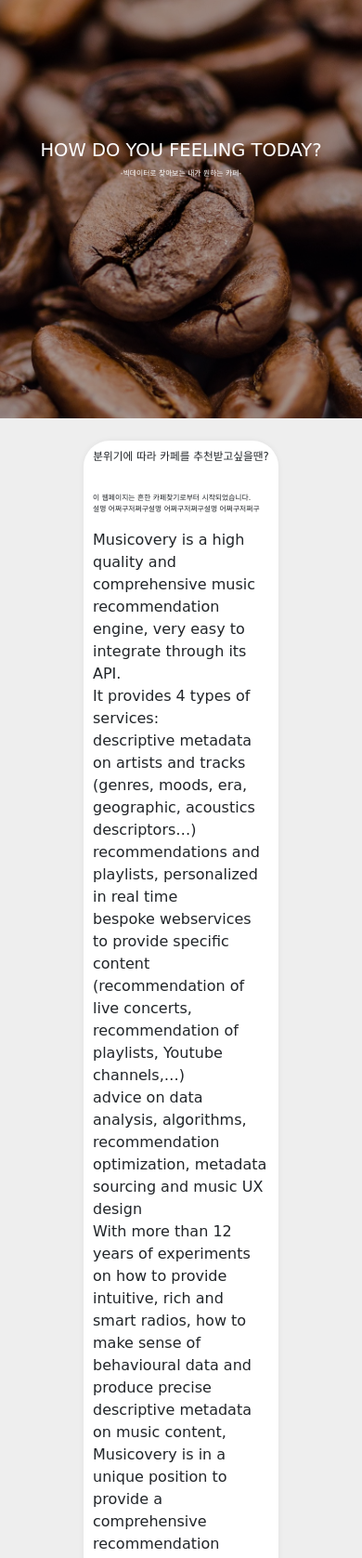
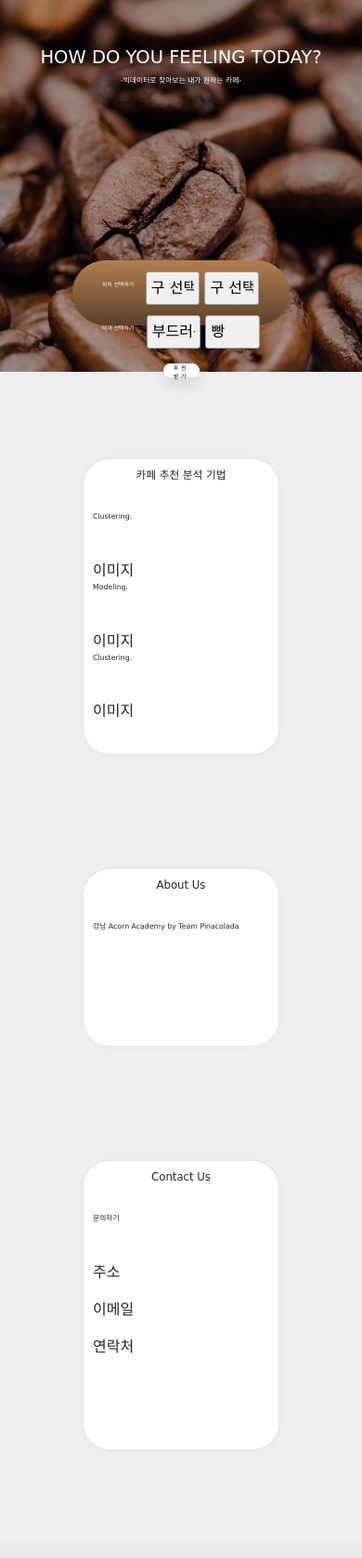
Before and after one commit to silverstone2/TODAYS, a Django app: page / in a window 390 px wide. Shown: the part 59-1735 px from the top of the page at 93% size. After the commit the page ends 1618 px from the top, so only its background shows below. Run offline with Django 4.2, Linux system fonts and the light colour scheme; some libraries are stand-ins or nearby versions; some web fonts are replaced.

Commit message:
2022-12-26 최진혁
메인페이지 폼 오류 수정 및 크기조절 반응형

```diff
--- a/mainapp/templates/main.html
+++ b/mainapp/templates/main.html
@@ -18,7 +18,7 @@
 
     background-attachment: fixed;
     text-rendering: inherit;
-    height: 450px;
+    height: 400px;
     background-position: 50% 100%;
     background-size: cover;
     display: block;
@@ -32,7 +32,7 @@
     position: absolute;
     top: 0;
     width: 100%;
-    height: 450px;
+    height: 400px;
     background-color: #000;
     display: block;
     opacity: .3;
@@ -40,7 +40,7 @@
 }
 
 .cover_title{
-	padding-top: 150px;
+   padding-top: 50px;
    text-align: center;
     color: white;
     position : relative;
@@ -53,11 +53,6 @@
     position : relative;
 
 }
-
-
-
-
-
 
 
 .form {
@@ -99,7 +94,6 @@
 .btn_search {
   width: 10vw;
   height: 4vw;
-  font-family: 'Roboto', sans-serif;
   font-size: 1vw;
   text-transform: uppercase;
   letter-spacing: 2.5px;
@@ -122,6 +116,18 @@
   transform: translateY(-7px);
 }
 
+legend {
+    background-color: #000;
+    color: #fff;
+    padding: 3px 6px;
+}
+
+.imsi{
+   background-repeat: no-repeat; /* 배경이미지X */
+   background-size: cover; /* 요소를 비율에 맞게 커버 */
+   background-position: center; /* 이미지를 요소의 정가운데로 처리 */
+   background-attachment: fixed; /* 스크롤바 움직일때 이미지가 따라다님 */
+}
 
 
 
@@ -208,110 +214,96 @@
 {% include "navbar.html" %}
 <div class="cover_image" style="background-image:url(/static/images/banner.jpg);">
 <div class="cover_inner"></div>
-	<h1 class="cover_title" style="font-size: 5vw;"	>HOW DO YOU FEELING TODAY?</h1>
+   <h1 class="cover_title" style="font-size: 5vw;"   >HOW DO YOU FEELING TODAY?</h1>
    <p class="cover_title2" style="font-size: 2vw;">-빅데이터로 찾아보는 내가 원하는 카페-</p>
 </div>
 
-<div id="contentArea" class="container" style= "width: 60%; height: 100%;">
+   <div style="background: linear-gradient(#B07F4F, #5A4129); height: 18vw; width: 60%; position: relative; margin: auto; top: -120px; border-radius:35px;">
+   <div style="display: inline-block; text-align: center; width: 100%; margin-top: 3vw;">
+    <form action="result/" method="post">{% csrf_token %}
+
+      <table style="margin: auto;">
+         <tr>
+            <td>
+               <p style= "color: white; font-size: 1.5vw; padding-right: 3vw;">위치 선택하기</p>
+            </td>
+            <td style="text-align: left; margin: 0; padding: 0;">
+               <select name="sido" id="sido" style="margin-bottom: 10px; width:15vw;"></select>
+
+               <select name="gugun" id="gugun" style="margin-bottom: 10px; width:15vw;"></select>
+            </td>
+         </tr>
+         <tr>
+            <td>
+               <p style= "color: white; font-size: 1.5vw; padding-right: 3vw;">테마 선택하기</p>
+            </td>
+            <td>
+                <select name="mood" id="mood" style="margin-bottom: 10px; width:15vw;">
+                  <option selected>부드러운 분위기</option>
+                  <option>탁트인 분위기</option>
+                  <option>조용한 분위기</option>
+                  <option>적당한 분위기</option>
+                  <option>깔끔한 분위기</option>
+                  <option>친절한 분위기</option>
+                  <option>예쁜 분위기</option>
+               </select>
+
+               <select name="food" id="food" style="margin-bottom: 10px; width:15vw;">
+                  <option selected>빵</option>
+                  <option>커피</option>
+                  <option>디저트</option>
+                  <option>음료수</option>
+               </select>
+            </td>
+         </tr>
+      </table>
+      <div class="wrap" style="margin-top: 1.3vw;">
+           <button type="submit" id="submit" class="btn_search" style="font-size:1.5vw;">추천 받기</button>
+      </div>
+   </form>
+   </div>
+   </div>
+
+   <div id="contentArea" class="container" style= "width: 60%; height: 100%; margin-bottom: 100px;">
    <br />
    <div class="index">
-      <h2 style="text-align: center; font-size: 3vw;">분위기에 따라 카페를 추천받고싶을땐?</h2>
+      <h2 style="text-align: center; font-size: 3vw;">카페 추천 분석 기법</h2>
 
       <br />
-      <p style="font-size: 2vw;">이 웹페이지는 흔한 카페찾기로부터 시작되었습니다. <br />
-      설명 어쩌구저쩌구설명 어쩌구저쩌구설명 어쩌구저쩌구</p>
-	<p>Musicovery is a high quality and comprehensive music recommendation engine, very easy to integrate through its API.
+      <p style="font-size: 2vw;">Clustering.</p> <br />
+      이미지
+      <p style="font-size: 2vw;">Modeling.</p> <br />
+      이미지
+      <p style="font-size: 2vw;">Clustering.</p> <br />
+     이미지
    <br />
-	It provides 4 types of services:
    <br />
-	descriptive metadata on artists and tracks (genres, moods, era, geographic, acoustics descriptors…) <br />
-	recommendations and playlists, personalized in real time <br />
-	bespoke webservices to provide specific content (recommendation of live concerts, recommendation of playlists, Youtube channels,…) <br />
-	advice on data analysis, algorithms, recommendation optimization, metadata sourcing and music UX design <br />
-	With more than 12 years of experiments on how to provide intuitive, rich and smart radios, how to make sense of behavioural data and produce precise descriptive metadata on music content, Musicovery is in a unique position to provide a comprehensive recommendation engine. It generates any kind of recommendations and playlists: from a mood, a song, an artist, a subgenre, a theme, a place, or for a specific listener.
-	measures the quality of recommendations and playlists with an analytic tool that optimizes recommendations and playlists to each listener.
+   </div>
+   </div>
+    <div id="contentArea" class="container" style= "width: 60%; height: 100%; margin-bottom: 100px;">
    <br />
+   <div class="index">
+      <h2 style="text-align: center; font-size: 3vw;">About Us</h2>
 
       <br />
-	Recommendations and playlist are provided through an API, very easy to integrate, especially for prototyping new innovative UX.</p>
-      <br />
-    다 지워도 되는 글입니다
-      <br /><br /><br /><br /><br /><br /><br /><br />
+      <p style="font-size: 2vw;">강남 Acorn Academy by Team Pinacolada</p><br />
+      <br /><br /><br />
 
    </div>
+   </div>
+    <div id="contentArea" class="container" style= "width: 60%; height: 100%; margin-bottom: 100px;">
+   <br />
+   <div class="index">
+      <h2 style="text-align: center; font-size: 3vw;">Contact Us</h2>
 
-   <form action="result/" method="post">{% csrf_token %}
-   <fieldset class="form">
-      <legend>
-         서울시 지역선택(구, 동)
-      </legend>
-         <div class = "selectBox">
-            <select name="sido" id="sido"></select>
-            <select name="gugun" id="gugun"></select>
+      <br />
+      <p style="font-size: 2vw;">문의하기</p> <br />
+     <p>주소</p>
+     <p>이메일</p>
+     <p>연락처</p>
+      <br /><br /><br />
+
    </div>
-      <legend>
-         분위기
-      </legend>
-         <div class = "selectBox">
-            <select name="mood" id="modd">
-               <option selected>부드러운 분위기</option>
-               <option>다양한 분위기</option>
-               <option>아늑한 분위기</option>
-               <option>깔끔한 분위기</option>
-               <option>특별한 분위기</option>
-               <option>편한 분위기</option>
-               <option>넓은 분위기</option>
-            </select>
-         </div>
-      <legend>
-         카페 종류
-      </legend>
-         <div class = "selectBox">
-            <select name="food" id="food">
-                <option selected>베이커리</option>
-                <option>카페</option>
-                <option>카페,디저트</option>
-                <option>브런치</option>
-                <option>베이글</option>
-                <option>도넛</option>
-                <option>양식</option>
-                <option>케이크전문</option>
-                <option>호두과자</option>
-                <option>떡카페</option>
-                <option>북카페</option>
-                <option>테이크아웃커피</option>
-                <option>빙수</option>
-                <option>스터디카페</option>
-                <option>아이스크림</option>
-                <option>공방</option>
-                <option>갤러리카페</option>
-                <option>홍차전문점</option>
-                <option>초콜릿전문점</option>
-                <option>차</option>
-                <option>과일,주스전문점</option>
-                <option>와플</option>
-                <option>블루보틀</option>
-                <option>테마카페</option>
-                <option>플라워카페</option>
-                <option>라이브카페</option>
-                <option>마카롱</option>
-                <option>크레페</option>
-                <option>커피번</option>
-                <option>와인</option>
-                <option>다방</option>
-                <option>갤러리,화랑</option>
-                <option>찐빵</option>
-                <option>한방카페</option>
-                <option>뷔페</option>
-                <option>슈</option>
-                <option>한식</option>
-            </select>
-         </div>
-         <div class="wrap">
-                <button type="submit" id="submit" class="btn_search">추천 받기</button>
-         </div>
-   </fieldset>
-   </form>
    </div>
 </body>
 </html>
```
Lines whose indentation alone changed are shown as unchanged.
